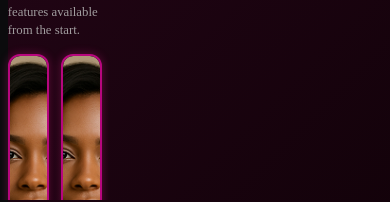
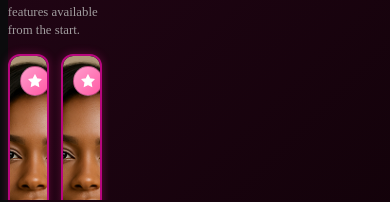
Before and after one commit to Waqas56jb/Spici.ai, a React (Create React App) app in the folder frontend/: page /home in a window 390 px wide. Shown: the part 644-846 px from the top of the page. Built offline with nearby package versions, Linux system fonts and the light colour scheme.

Commit message:
updated compelte end to end compelte frontend

```diff
--- a/frontend/src/components/HomeMainContent.jsx
+++ b/frontend/src/components/HomeMainContent.jsx
@@ -22,11 +22,16 @@ export default function HomeMainContent() {
       <div className="unlocked-grid card-grid">
         {fullUnlockedCompanions.map(c => (
           <div className="ai-card ai-card--unlocked" style={{height: '380px'}} key={c.id}>
-            <img src={c.img} alt={c.name} className="ai-card__img" style={{position: 'absolute', height: '100%', width: '100%', objectFit: 'cover'}} />
-            <div className="ai-card__info" style={{zIndex : 10, display: 'flex' , justifyContent: 'center', alignItems: 'end', height: '100%',}}>
-              <div>
-                <div>{c.name} <span>{c.age}</span></div>
-                <span style={{color: '#e5e7ebcc', fontSize: '12px'}}>Up to 70% off for first subscription.</span>
+            <div className="ai-card__favorite">
+              <svg width="16" height="16" viewBox="0 0 24 24" fill="white" stroke="white" strokeWidth="2">
+                <polygon points="12 2 15.09 8.26 22 9.27 17 14.14 18.18 21.02 12 17.77 5.82 21.02 7 14.14 2 9.27 8.91 8.26 12 2"/>
+              </svg>
+            </div>
+            <img src={c.img} alt={c.name} className="ai-card__img" />
+            <div className="ai-card__overlay">
+              <div className="ai-card__info">
+                <div className="ai-card__name-age">{c.name} <span>{c.age}</span></div>
+                <p className="ai-card__bio line__clamp">{c.bio}</p>
               </div>
             </div>
           </div>
@@ -39,8 +44,18 @@ export default function HomeMainContent() {
       <div className="levelup-grid card-grid">
         {levelUpCompanions.map(c => (
           <div className="ai-card ai-card--locked" style={{height: '380px' ,position: 'relative'}} key={c.id}>
-            <img src={c.img} alt={c.name} className="ai-card__img" style={{zIndex : 5, display: 'flex' , justifyContent: 'center', alignItems: 'end', height: '100%', width: '100%' }} />
-            <div className="ai-card__info" style={{zIndex : 10, bottom: '10px', position: 'absolute', width:'100%', display: 'flex' , justifyContent: 'center', alignItems: 'end', height: '100%',}}><div>{c.name} <span>{c.age}</span></div></div>
+            <div className="ai-card__favorite">
+              <svg width="16" height="16" viewBox="0 0 24 24" fill="white" stroke="white" strokeWidth="2">
+                <polygon points="12 2 15.09 8.26 22 9.27 17 14.14 18.18 21.02 12 17.77 5.82 21.02 7 14.14 2 9.27 8.91 8.26 12 2"/>
+              </svg>
+            </div>
+            <img src={c.img} alt={c.name} className="ai-card__img" />
+            <div className="ai-card__overlay">
+              <div className="ai-card__info">
+                <div className="ai-card__name-age">{c.name} <span>{c.age}</span></div>
+                <p className="ai-card__bio line__clamp">{c.bio}</p>
+              </div>
+            </div>
           </div>
         ))}
       </div>
@@ -48,9 +63,17 @@ export default function HomeMainContent() {
       <div className="levelup-grid card-grid">
         {animeCompanions.map(c => (
           <div className="ai-card ai-card--locked" style={{height: '380px'}} key={c.id}>
-            <img src={c.img} alt={c.name} className="ai-card__img" style={{position: 'absolute', height: '100%', width: '100%', objectFit: 'cover'}} />
-            <div className="ai-card__info" style={{zIndex : 10, display: 'flex' , justifyContent: 'center', alignItems: 'end', height: '100%',}}>
-              <div>{c.name} <span>{c.age}</span></div>
+            <div className="ai-card__favorite">
+              <svg width="16" height="16" viewBox="0 0 24 24" fill="white" stroke="white" strokeWidth="2">
+                <polygon points="12 2 15.09 8.26 22 9.27 17 14.14 18.18 21.02 12 17.77 5.82 21.02 7 14.14 2 9.27 8.91 8.26 12 2"/>
+              </svg>
+            </div>
+            <img src={c.img} alt={c.name} className="ai-card__img" />
+            <div className="ai-card__overlay">
+              <div className="ai-card__info">
+                <div className="ai-card__name-age">{c.name} <span>{c.age}</span></div>
+                <p className="ai-card__bio line__clamp">{c.bio}</p>
+              </div>
             </div>
           </div>
         ))}
@@ -59,9 +82,17 @@ export default function HomeMainContent() {
       <div className="levelup-grid card-grid">
         {maleCompanions.map(c => (
           <div className="ai-card ai-card--locked" style={{height: '380px'}} key={c.id}>
-            <img src={c.img} alt={c.name} className="ai-card__img" style={{position: 'absolute', height: '100%', width: '100%', objectFit: 'cover'}} />
-            <div className="ai-card__info" style={{zIndex : 10, display: 'flex' , justifyContent: 'center', alignItems: 'end', height: '100%',}}>
-              <div>{c.name} <span>{c.age}</span></div>
+            <div className="ai-card__favorite">
+              <svg width="16" height="16" viewBox="0 0 24 24" fill="white" stroke="white" strokeWidth="2">
+                <polygon points="12 2 15.09 8.26 22 9.27 17 14.14 18.18 21.02 12 17.77 5.82 21.02 7 14.14 2 9.27 8.91 8.26 12 2"/>
+              </svg>
+            </div>
+            <img src={c.img} alt={c.name} className="ai-card__img" />
+            <div className="ai-card__overlay">
+              <div className="ai-card__info">
+                <div className="ai-card__name-age">{c.name} <span>{c.age}</span></div>
+                <p className="ai-card__bio line__clamp">{c.bio}</p>
+              </div>
             </div>
           </div>
         ))}
--- a/frontend/src/components/HomePage.css
+++ b/frontend/src/components/HomePage.css
@@ -322,6 +322,20 @@
   flex-direction: column;
 }
 
+.ai-card__img {
+  position: absolute;
+  top: 0;
+  left: 0;
+  width: 100%;
+  height: 100%;
+  max-width: 100%;
+  object-fit: cover;
+  object-position: center 30%;
+  border-radius: 12px 12px 8px 8px;
+  z-index: 1;
+  box-sizing: border-box;
+}
+
 /* Responsive AI Cards */
 @media (max-width: 768px) {
   .ai-card {
@@ -343,57 +357,140 @@
   }
 }
 
-.ai-card__img {
-  width: 100%;
-  max-width: 100%;
-  height: 360px;
-  object-fit: cover;
-  object-position: center 30%;
-  border-radius: 12px 12px 8px 8px;
-  margin-top: 0;
-  display: block;
-  box-sizing: border-box;
-}
-
 /* Responsive Card Images */
 @media (max-width: 768px) {
   .ai-card__img {
-    height: 130px;
+    border-radius: 10px 10px 6px 6px;
   }
 }
 
 @media (max-width: 480px) {
   .ai-card__img {
-    height: 120px;
     border-radius: 10px 10px 6px 6px;
   }
 }
 
-@media (max-width: 360px) {
-  .ai-card__img {
-    height: 160px;
-  }
+/* Favorite Icon */
+.ai-card__favorite {
+  position: absolute;
+  top: 12px;
+  left: 12px;
+  z-index: 20;
+  width: 32px;
+  height: 32px;
+  border-radius: 50%;
+  background: linear-gradient(135deg, #ff9ecd 0%, #ff57a3 100%);
+  border: 1.5px solid rgba(0, 0, 0, 0.3);
+  display: flex;
+  align-items: center;
+  justify-content: center;
+  box-shadow: 0 2px 8px rgba(0, 0, 0, 0.2);
+}
+
+.ai-card__favorite svg {
+  width: 16px;
+  height: 16px;
+}
+
+/* Overlay for text */
+.ai-card__overlay {
+  position: absolute;
+  bottom: 0;
+  left: 0;
+  right: 0;
+  background: linear-gradient(to top, rgba(0, 0, 0, 0.85) 0%, rgba(0, 0, 0, 0.7) 70%, transparent 100%);
+  z-index: 10;
+  padding: 20px 16px 16px 16px;
 }
 
 .ai-card__info {
-  padding: 11px 0 13px;
-  font-size: 1.04rem;
-  color: #fff;
-  font-weight: 600;
+  padding: 0;
+  color: #fff;
+  text-align: left;
+}
+
+.ai-card__name-age {
+  font-size: 1.1rem;
+  font-weight: 700;
+  color: #fff;
+  margin-bottom: 8px;
+  line-height: 1.3;
+}
+
+.ai-card__name-age span {
+  font-weight: 700;
+  color: #fff;
+}
+
+.ai-card__bio {
+  font-size: 0.85rem;
+  font-weight: 400;
+  color: #fff;
+  line-height: 1.5;
+  margin: 0;
+  opacity: 0.95;
+}
+
+.line__clamp {
+  overflow: hidden;
+  display: -webkit-box;
+  -webkit-box-orient: vertical;
+  -webkit-line-clamp: 3;
+  line-clamp: 3;
 }
 
 /* Responsive Card Info */
 @media (max-width: 480px) {
-  .ai-card__info {
-    padding: 10px 0 12px;
+  .ai-card__overlay {
+    padding: 16px 12px 12px 12px;
+  }
+
+  .ai-card__name-age {
+    font-size: 1rem;
+    margin-bottom: 6px;
+  }
+
+  .ai-card__bio {
+    font-size: 0.8rem;
+  }
+
+  .ai-card__favorite {
+    width: 28px;
+    height: 28px;
+    top: 10px;
+    left: 10px;
+  }
+
+  .ai-card__favorite svg {
+    width: 14px;
+    height: 14px;
+  }
+}
+
+@media (max-width: 360px) {
+  .ai-card__overlay {
+    padding: 14px 10px 10px 10px;
+  }
+
+  .ai-card__name-age {
     font-size: 0.95rem;
-  }
-}
-
-@media (max-width: 360px) {
-  .ai-card__info {
-    font-size: 0.9rem;
-    padding: 12px 0 14px;
+    margin-bottom: 5px;
+  }
+
+  .ai-card__bio {
+    font-size: 0.75rem;
+  }
+
+  .ai-card__favorite {
+    width: 26px;
+    height: 26px;
+    top: 8px;
+    left: 8px;
+  }
+
+  .ai-card__favorite svg {
+    width: 12px;
+    height: 12px;
   }
 }
 .ai-card--unlocked { border-color: #b7067e; box-shadow: 0 0 10px #ff239a49; }
```
